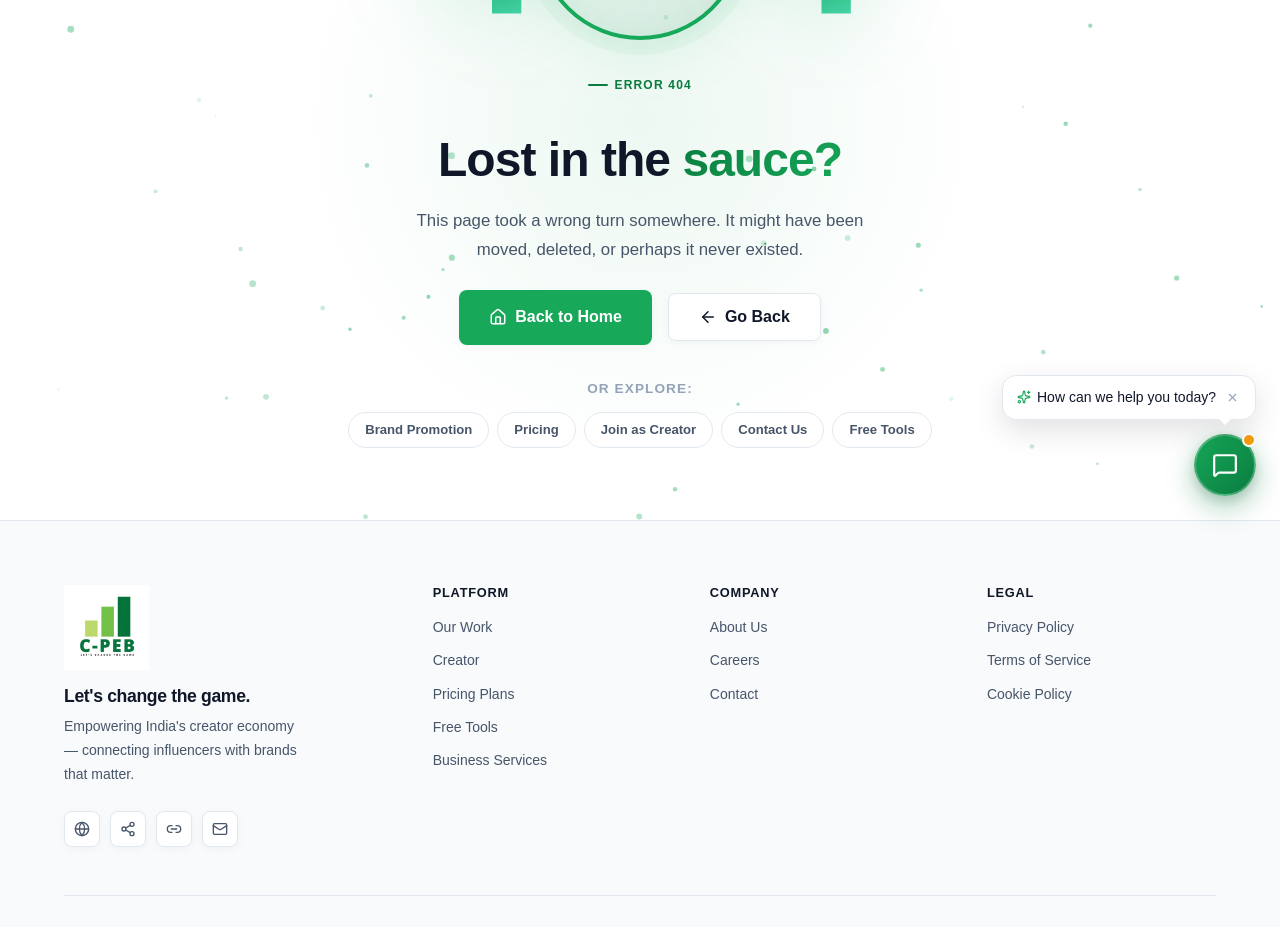
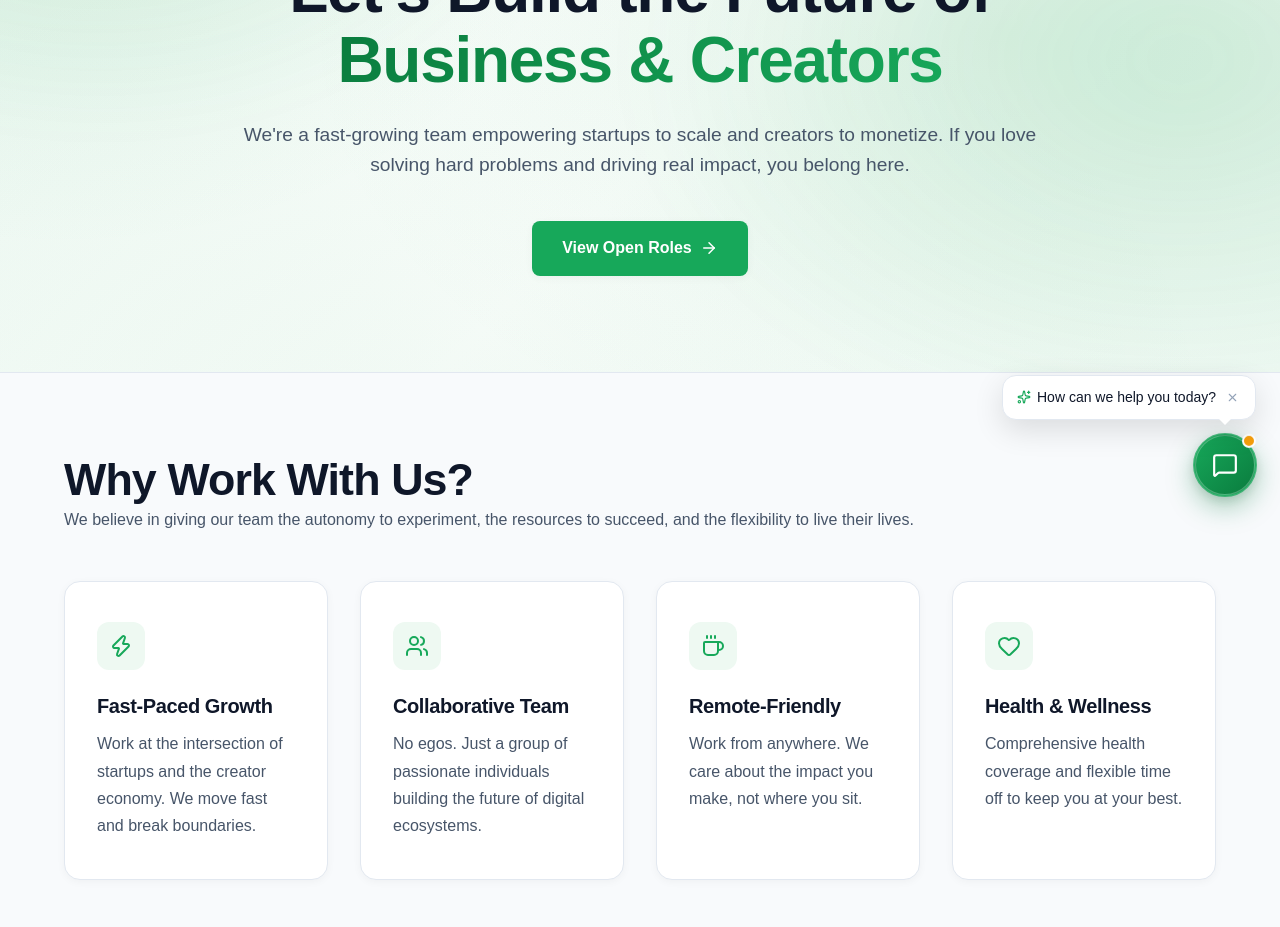
Before and after one commit to namebiGO/C-PEB, a React (Vite) app: page /careers in a window 1280 px wide. Shown: the part 280-1207 px from the top of the page. Built offline with nearby package versions, Linux system fonts and the light colour scheme.

Commit message:
feat: add Careers page for hiring
- Create modern Careers.jsx and Careers.css with hero, culture, and job listings
- Add /careers route to App.jsx
- Update Footer to point to /careers

```diff
--- a/src/App.jsx
+++ b/src/App.jsx
@@ -28,6 +28,7 @@ const StartupSupport    = lazy(() => import('./pages/StartupSupport'))
 const BusinessServices  = lazy(() => import('./pages/BusinessServices'))
 const Contact           = lazy(() => import('./pages/Contact'))
 const About             = lazy(() => import('./pages/About'))
+const Careers           = lazy(() => import('./pages/Careers'))
 const JoinCreator       = lazy(() => import('./pages/JoinCreator'))
 const ToolsHub          = lazy(() => import('./pages/tools/ToolsHub'))
 const ROICalculator     = lazy(() => import('./pages/tools/ROICalculator'))
@@ -149,6 +150,7 @@ function App() {
             <Route path="/case-studies" element={<CaseStudies />} />
             <Route path="/contact"      element={<Contact />} />
             <Route path="/about"        element={<About />} />
+            <Route path="/careers"      element={<Careers />} />
             <Route path="/creators"     element={<ForCreators />} />
             <Route path="/creators/:slug" element={<PublicCreatorProfile />} />
 
--- a/src/components/Footer.jsx
+++ b/src/components/Footer.jsx
@@ -35,7 +35,7 @@ const Footer = () => (
         <div className="link-col">
           <h5>Company</h5>
           <Link to="/about">About Us</Link>
-          <Link to="/contact">Careers</Link>
+          <Link to="/careers">Careers</Link>
           <Link to="/contact">Contact</Link>
         </div>
 
--- /dev/null
+++ b/src/pages/Careers.css
@@ -0,0 +1,161 @@
+/* ════════════════════════════════════════
+   CAREERS PAGE
+════════════════════════════════════════ */
+
+.careers-page {
+  padding-top: 64px;
+  background: var(--bg);
+  min-height: 100vh;
+}
+
+/* ── Hero ── */
+.careers-hero {
+  padding: 8rem 0 6rem;
+  text-align: center;
+}
+
+.careers-hero-inner {
+  max-width: 800px;
+  margin: 0 auto;
+}
+
+.careers-hero-title {
+  font-size: clamp(2.5rem, 5vw, 4rem);
+  font-weight: 800;
+  line-height: 1.1;
+  margin-bottom: 1.5rem;
+  letter-spacing: -0.02em;
+}
+
+.careers-hero-desc {
+  font-size: 1.2rem;
+  color: var(--text-2);
+  margin-bottom: 2.5rem;
+  line-height: 1.6;
+}
+
+/* ── Culture ── */
+.careers-culture {
+  padding: 5rem 0;
+  background: var(--bg-2);
+}
+
+.culture-grid {
+  display: grid;
+  grid-template-columns: repeat(auto-fit, minmax(250px, 1fr));
+  gap: 2rem;
+  margin-top: 3rem;
+}
+
+.culture-card {
+  background: var(--bg);
+  padding: 2.5rem 2rem;
+  border-radius: 16px;
+  border: 1px solid var(--border);
+  box-shadow: var(--shadow-sm);
+  transition: transform var(--t-med), box-shadow var(--t-med);
+}
+
+.culture-card:hover {
+  transform: translateY(-5px);
+  box-shadow: var(--shadow-md);
+}
+
+.culture-icon {
+  width: 48px;
+  height: 48px;
+  border-radius: 12px;
+  background: var(--green-light);
+  color: var(--green-mid);
+  display: flex;
+  align-items: center;
+  justify-content: center;
+  margin-bottom: 1.5rem;
+}
+
+.culture-card h3 {
+  font-size: 1.25rem;
+  margin-bottom: 0.75rem;
+}
+
+/* ── Jobs ── */
+.careers-jobs {
+  padding: 5rem 0;
+}
+
+.jobs-header {
+  text-align: center;
+  margin-bottom: 3.5rem;
+}
+
+.jobs-list {
+  max-width: 860px;
+  margin: 0 auto;
+  display: flex;
+  flex-direction: column;
+  gap: 1rem;
+}
+
+.job-card {
+  display: flex;
+  align-items: center;
+  justify-content: space-between;
+  padding: 1.5rem 2rem;
+  background: var(--bg);
+  border: 1px solid var(--border);
+  border-radius: 12px;
+  transition: all var(--t-med);
+  text-decoration: none;
+  color: inherit;
+}
+
+.job-card:hover {
+  border-color: var(--green-mid);
+  box-shadow: var(--shadow-sm);
+}
+
+.job-info h3 {
+  font-size: 1.2rem;
+  font-weight: 700;
+  margin-bottom: 0.25rem;
+}
+
+.job-meta {
+  display: flex;
+  gap: 1rem;
+  color: var(--text-3);
+  font-size: 0.9rem;
+  align-items: center;
+}
+
+.job-tag {
+  background: var(--bg-2);
+  padding: 0.2rem 0.75rem;
+  border-radius: 20px;
+  font-size: 0.8rem;
+  font-weight: 600;
+  color: var(--text-2);
+}
+
+.job-action {
+  color: var(--green-mid);
+  font-weight: 700;
+  display: flex;
+  align-items: center;
+  gap: 0.5rem;
+  font-size: 0.95rem;
+  transition: gap var(--t-fast);
+}
+
+.job-card:hover .job-action {
+  gap: 0.75rem;
+}
+
+@media (max-width: 768px) {
+  .job-card {
+    flex-direction: column;
+    align-items: flex-start;
+    gap: 1.5rem;
+    padding: 1.25rem;
+  }
+}
--- /dev/null
+++ b/src/pages/Careers.jsx
@@ -0,0 +1,134 @@
+import React from 'react';
+import { ArrowRight, MapPin, Clock, Heart, Zap, Coffee, Users } from 'lucide-react';
+import { Link } from 'react-router-dom';
+import SEO from '../components/SEO';
+import './Careers.css';
+
+const CULTURE_POINTS = [
+  {
+    icon: <Zap size={24} />,
+    title: 'Fast-Paced Growth',
+    desc: 'Work at the intersection of startups and the creator economy. We move fast and break boundaries.'
+  },
+  {
+    icon: <Users size={24} />,
+    title: 'Collaborative Team',
+    desc: 'No egos. Just a group of passionate individuals building the future of digital ecosystems.'
+  },
+  {
+    icon: <Coffee size={24} />,
+    title: 'Remote-Friendly',
+    desc: 'Work from anywhere. We care about the impact you make, not where you sit.'
+  },
+  {
+    icon: <Heart size={24} />,
+    title: 'Health & Wellness',
+    desc: 'Comprehensive health coverage and flexible time off to keep you at your best.'
+  }
+];
+
+const OPEN_POSITIONS = [
+  {
+    id: 'talent-manager',
+    title: 'Creator Talent Manager',
+    dept: 'Creator Operations',
+    location: 'Remote / Bangalore',
+    type: 'Full-time'
+  },
+  {
+    id: 'growth-marketer',
+    title: 'Performance Marketer (B2B)',
+    dept: 'Marketing',
+    location: 'Remote',
+    type: 'Full-time'
+  },
+  {
+    id: 'business-dev',
+    title: 'Business Development Executive',
+    dept: 'Sales & Partnerships',
+    location: 'Mumbai / Bangalore',
+    type: 'Full-time'
+  }
+];
+
+export default function Careers() {
+  return (
+    <div className="careers-page">
+      <SEO
+        title="Careers | Join C-PEB"
+        description="Join C-PEB and help us build the ultimate ecosystem for startups, businesses, and creators."
+      />
+
+      {/* ── Hero ── */}
+      <section className="careers-hero shared-hero-bg">
+        <div className="container">
+          <div className="careers-hero-inner">
+            <span className="section-eyebrow">JOIN OUR TEAM</span>
+            <h1 className="careers-hero-title">
+              Let's Build the Future of <span className="text-gradient">Business & Creators</span>
+            </h1>
+            <p className="careers-hero-desc">
+              We're a fast-growing team empowering startups to scale and creators to monetize. If you love solving hard problems and driving real impact, you belong here.
+            </p>
+            <a href="#open-roles" className="btn btn-primary btn-lg">
+              View Open Roles <ArrowRight size={18} />
+            </a>
+          </div>
+        </div>
+      </section>
+
+      {/* ── Culture ── */}
+      <section className="careers-culture">
+        <div className="container">
+          <div className="text-center max-w-600 mx-auto">
+            <h2>Why Work With Us?</h2>
+            <p className="mt-2 text-2">We believe in giving our team the autonomy to experiment, the resources to succeed, and the flexibility to live their lives.</p>
+          </div>
+          <div className="culture-grid">
+            {CULTURE_POINTS.map((pt, i) => (
+              <div className="culture-card" key={i}>
+                <div className="culture-icon">{pt.icon}</div>
+                <h3>{pt.title}</h3>
+                <p className="text-2">{pt.desc}</p>
+              </div>
+            ))}
+          </div>
+        </div>
+      </section>
+
+      {/* ── Jobs ── */}
+      <section id="open-roles" className="careers-jobs">
+        <div className="container">
+          <div className="jobs-header">
+            <h2>Open Positions</h2>
+            <p className="mt-2 text-2">Find your next opportunity at C-PEB.</p>
+          </div>
+
+          <div className="jobs-list">
+            {OPEN_POSITIONS.map(job => (
+              <Link to="/contact" className="job-card" key={job.id}>
+                <div className="job-info">
+                  <h3>{job.title}</h3>
+                  <div className="job-meta">
+                    <span className="job-tag">{job.dept}</span>
+                    <span><MapPin size={14} style={{ display: 'inline', marginRight: '4px', verticalAlign: 'text-bottom' }} /> {job.location}</span>
+                    <span><Clock size={14} style={{ display: 'inline', marginRight: '4px', verticalAlign: 'text-bottom' }} /> {job.type}</span>
+                  </div>
+                </div>
+                <div className="job-action">
+                  Apply Now <ArrowRight size={18} />
+                </div>
+              </Link>
+            ))}
+
+            <div className="text-center mt-8 p-6 bg-alt border-radius" style={{ borderRadius: '12px', border: '1px dashed var(--border)' }}>
+              <h3>Don't see a fit?</h3>
+              <p className="text-2 mt-2 mb-4">We're always looking for talented people. Send us your resume anyway.</p>
+              <Link to="/contact" className="btn btn-outline">Submit General Application</Link>
+            </div>
+          </div>
+        </div>
+      </section>
+    </div>
+  );
+}
```
